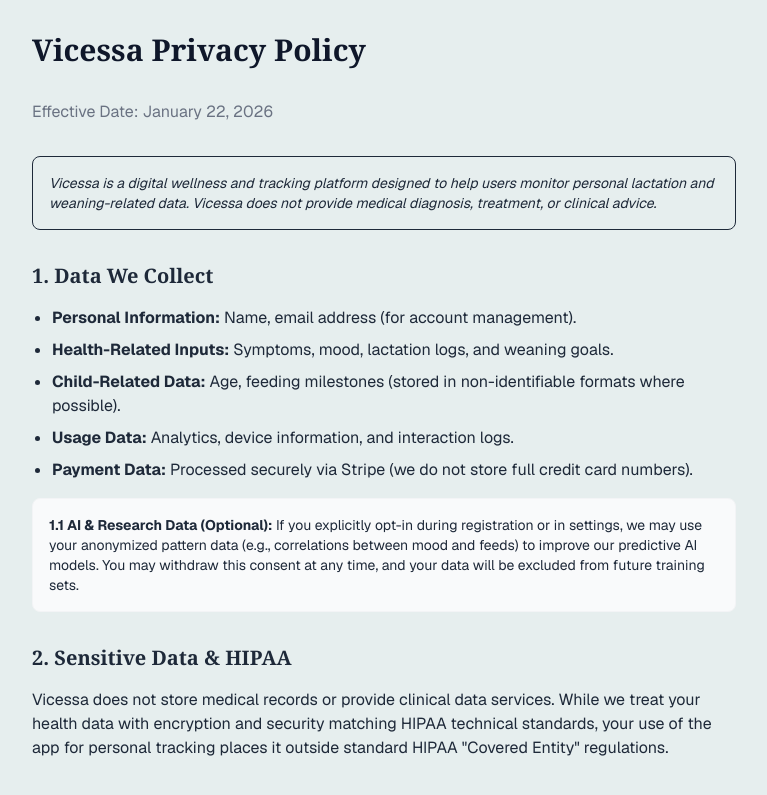
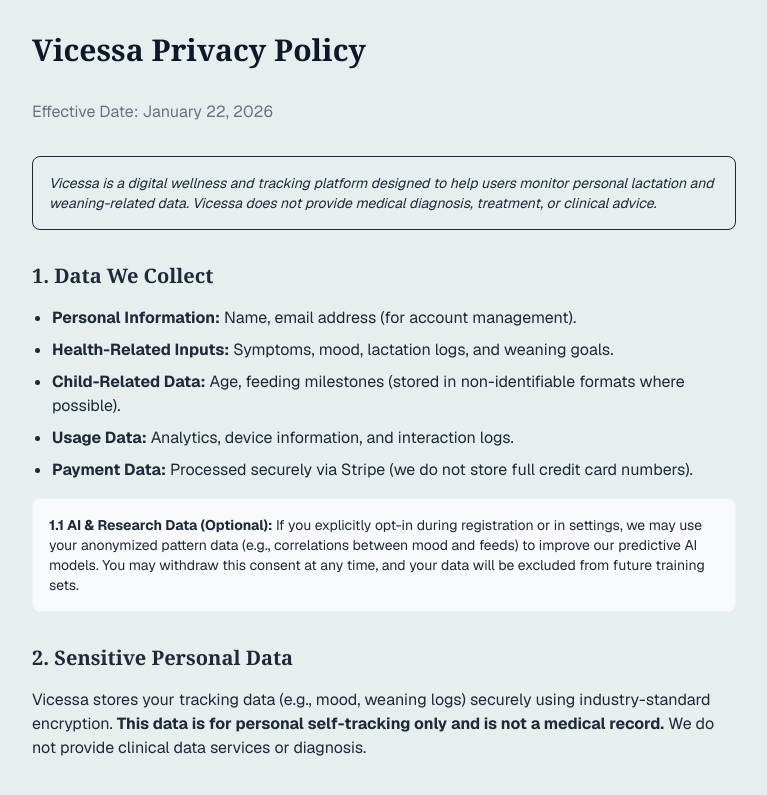
Before and after one commit to lambomethods/vicessa, a Next.js app: page /legal/privacy in a window 1280 px wide. Shown: the top 795 px of the page, without its empty margins (256-1023 px from the left). Built offline with nearby package versions, Linux system fonts and the light colour scheme.

Commit message:
Docs: Remove HIPAA references from Privacy Policy

```diff
--- a/src/app/legal/privacy/page.tsx
+++ b/src/app/legal/privacy/page.tsx
@@ -24,8 +24,8 @@
             </section>
 
             <section className="space-y-4">
-                <h2 className="text-xl font-bold font-serif">2. Sensitive Data & HIPAA</h2>
-                <p>Vicessa does not store medical records or provide clinical data services. While we treat your health data with encryption and security matching HIPAA technical standards, your use of the app for personal tracking places it outside standard HIPAA &quot;Covered Entity&quot; regulations.</p>
+                <h2 className="text-xl font-bold font-serif">2. Sensitive Personal Data</h2>
+                <p>Vicessa stores your tracking data (e.g., mood, weaning logs) securely using industry-standard encryption. <strong>This data is for personal self-tracking only and is not a medical record.</strong> We do not provide clinical data services or diagnosis.</p>
             </section>
 
             <section className="space-y-4">
```
